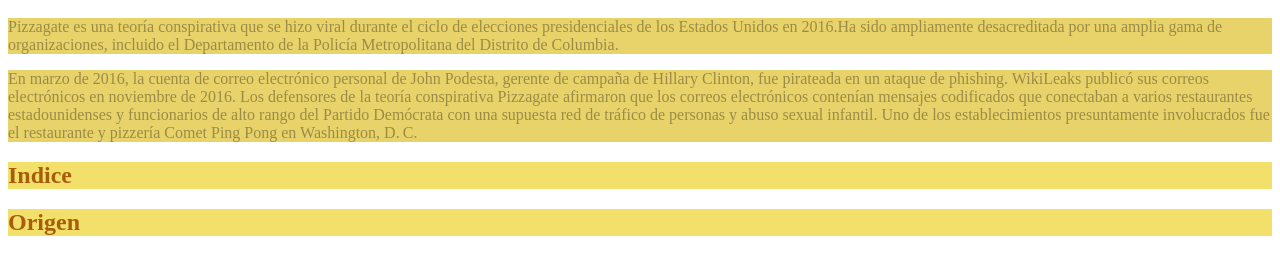
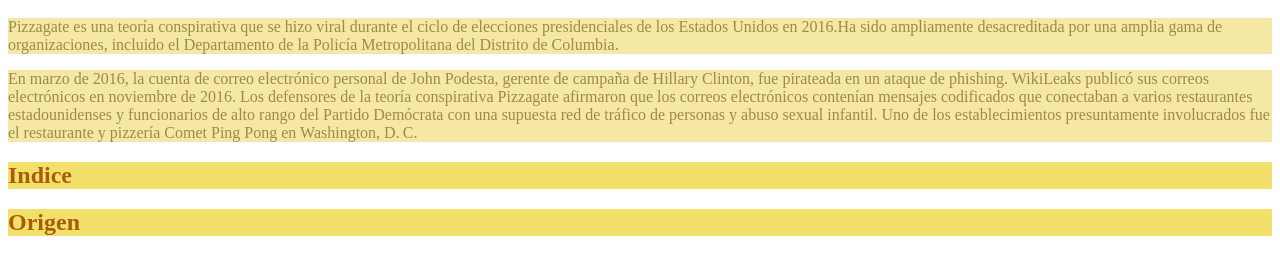
Before and after one commit to JuanPalacios04/JuanPalacios04.github.io, a plain HTML site: page index.html in a window 1280 px wide. Shown: the part 48-322 px from the top of the page. Drawn offline with Linux system fonts and the light colour scheme.

Commit message:
Update index.html

```diff
--- a/index.html
+++ b/index.html
@@ -19,7 +19,7 @@
 
              p {
                  color: rgb(156, 139, 70);
-             background-color: rgb(232, 211, 106);
+             background-color: rgb(245, 232, 166);
              }
 
 
```
